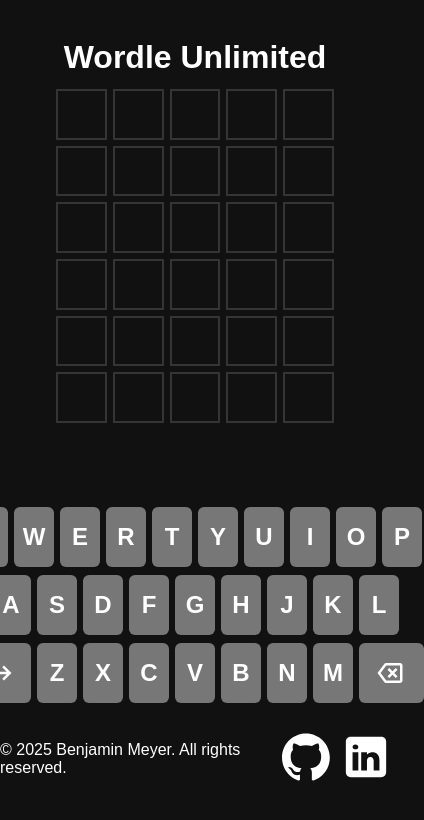
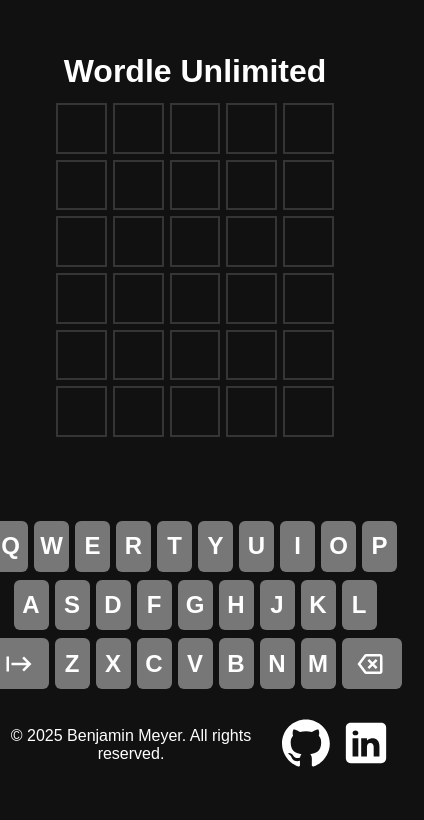
Before and after one commit to Benjamin-Meyer-Dev/Wordle, a React (Create React App) app: page / in a window 390 px wide. Shown: the top 820 px of the page, 424 px wide, since content can reach past the window. Built offline with nearby package versions, Linux system fonts and the light colour scheme.

Commit message:
Updated for mobile devices

```diff
--- a/src/CSS/Styles.css
+++ b/src/CSS/Styles.css
@@ -178,6 +178,7 @@
 .keyboard {
     display: flex;
     flex-direction: column;
+    margin: 0 20px;
     gap: 8px;
 }
 
@@ -192,15 +193,15 @@
     border: none;
     font-weight: bold;
     background-color: var(--keyboard-unused-color);
-    height: 60px;
-    width: 40px;
+    height: clamp(50px, 6vh, 60px);
+    width: clamp(35px, 6vw, 40px);
     border-radius: 6px;
     font-size: 24px;
 }
 
 .wide-key {
+    width: clamp(60px, 6vw, 65px);
     padding-top: 7px;
-    width: 65px;
 }
 
 .wide-key.backspace {
@@ -226,10 +227,10 @@
     display: flex;
     align-items: center;
     justify-content: center;
+    text-align: center;
     width: 100%;
     gap: 20px;
-    margin-top: 30px;
-    margin-bottom: 50px;
+    margin: 30px 20px 50px;
 }
 
 .socials {
```
